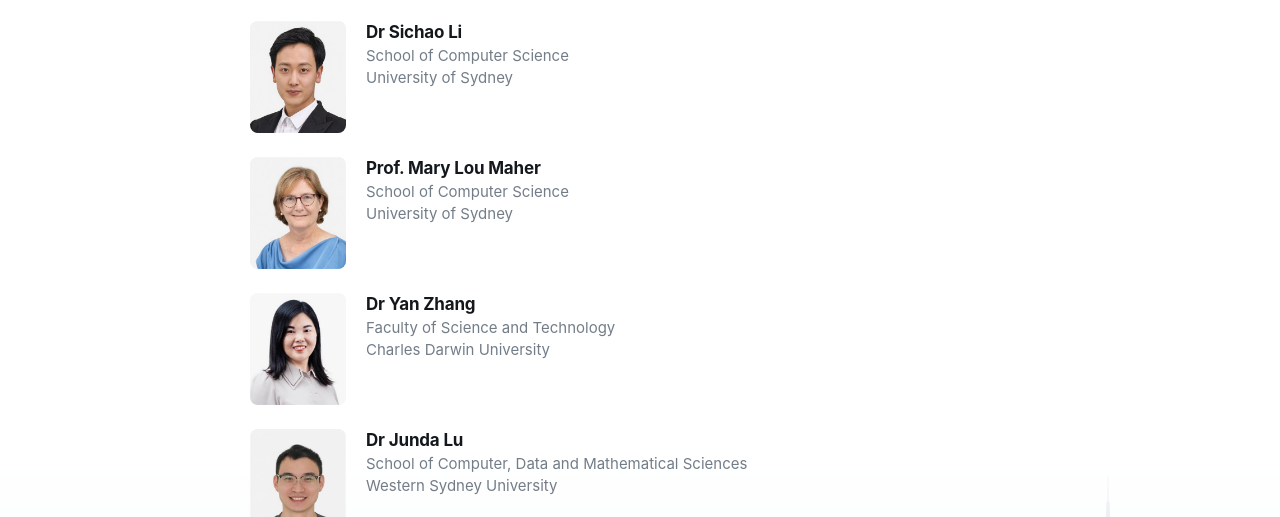
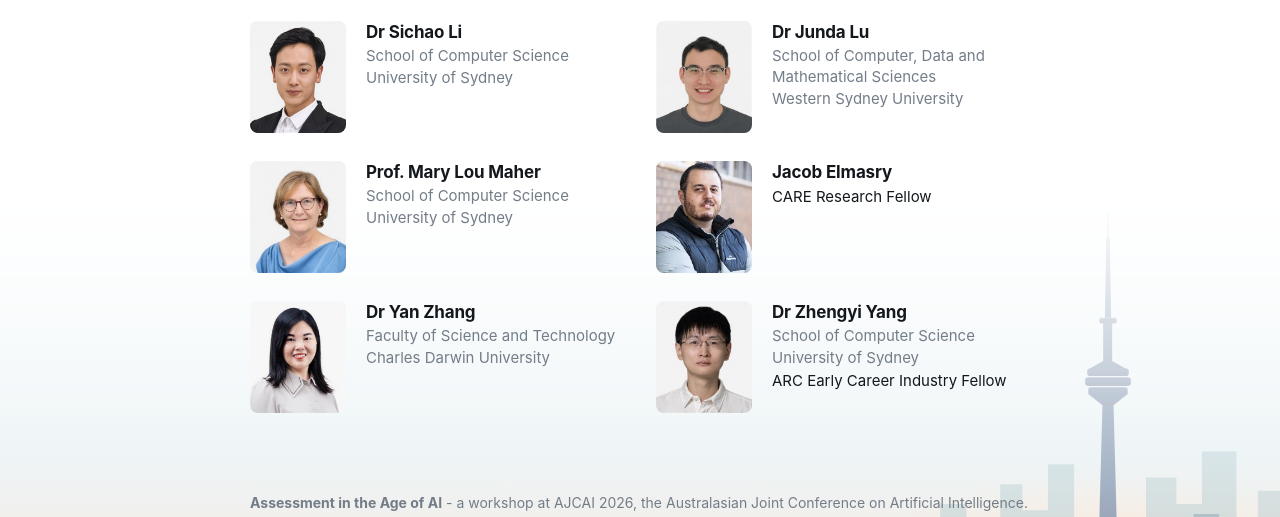
Before and after one commit to reassessment-edu-ai/ajcai2026-workshop, a plain HTML site: page organisers.html in a window 1280 px wide. Shown: the part 277-794 px from the top of the page. Drawn offline with Linux system fonts and the light colour scheme.

Commit message:
Arrange organisers in two columns and add Jacob Elmasry

```diff
--- a/organisers.html
+++ b/organisers.html
@@ -8,7 +8,7 @@
 <meta property="og:title" content="Organisers - Assessment in the Age of AI - AJCAI 2026 Workshop">
 <meta property="og:description" content="Workshop at AJCAI 2026, Auckland, New Zealand. What counts as evidence of learning when AI can perform the task?">
 <meta property="og:type" content="website">
-<link rel="stylesheet" href="./styles.css">
+<link rel="stylesheet" href="./styles.css?v=organisers-20261105">
 </head>
 <body>
 <a class="skip-link" href="#main-content">Skip to content</a>
@@ -39,13 +39,21 @@
   <div class="wrap">
     <h1 class="page-title">Organisers</h1>
 
-    <ul class="roster">
+    <ul class="roster organiser-roster">
       <li id="sichao-li">
         <img class="portrait" src="./images/people/sichao-li.jpg" alt="" width="96" height="112" loading="lazy">
         <div>
           <h2 class="name">Dr Sichao Li</h2>
           <p class="affil">School of Computer Science</p>
           <p class="affil">University of Sydney</p>
+        </div>
+      </li>
+      <li id="junda-lu">
+        <img class="portrait" src="./images/people/junda-lu.jpg" alt="" width="96" height="112" loading="lazy">
+        <div>
+          <h2 class="name">Dr Junda Lu</h2>
+          <p class="affil">School of Computer, Data and Mathematical Sciences</p>
+          <p class="affil">Western Sydney University</p>
         </div>
       </li>
       <li id="mary-lou-maher">
@@ -56,20 +64,19 @@
           <p class="affil">University of Sydney</p>
         </div>
       </li>
+      <li id="jacob-elmasry">
+        <img class="portrait" src="./images/people/jacob-elmasry.png" alt="" width="96" height="112" loading="lazy">
+        <div>
+          <h2 class="name">Jacob Elmasry</h2>
+          <p class="role">CARE Research Fellow</p>
+        </div>
+      </li>
       <li id="yan-zhang">
         <img class="portrait" src="./images/people/yan-zhang.jpg" alt="" width="96" height="112" loading="lazy">
         <div>
           <h2 class="name">Dr Yan Zhang</h2>
           <p class="affil">Faculty of Science and Technology</p>
           <p class="affil">Charles Darwin University</p>
-        </div>
-      </li>
-      <li id="junda-lu">
-        <img class="portrait" src="./images/people/junda-lu.jpg" alt="" width="96" height="112" loading="lazy">
-        <div>
-          <h2 class="name">Dr Junda Lu</h2>
-          <p class="affil">School of Computer, Data and Mathematical Sciences</p>
-          <p class="affil">Western Sydney University</p>
         </div>
       </li>
       <li id="zhengyi-yang">
--- a/styles.css
+++ b/styles.css
@@ -216,6 +216,17 @@
   .talk-details summary{color:var(--accent);cursor:pointer;font-weight:650}
   .talk-details p{margin:6px 0 0}
 
+  /* Keep organisers in paired rows, with portraits above text on small screens. */
+  .organiser-roster{
+    display:grid;grid-template-columns:repeat(2,minmax(0,1fr));gap:28px 32px;
+  }
+  .organiser-roster > li{margin:0;align-content:start}
+  @media (max-width:600px){
+    .organiser-roster{column-gap:24px}
+    .organiser-roster > li{grid-template-columns:minmax(0,1fr);gap:12px}
+    .organiser-roster .portrait{width:80px}
+  }
+
   /* ---------- contact ---------- */
   .contact-box{
     background:var(--bg-alt);border:1px solid var(--rule);
```
Also changed, not shown: images/people/jacob-elmasry.png (added).
